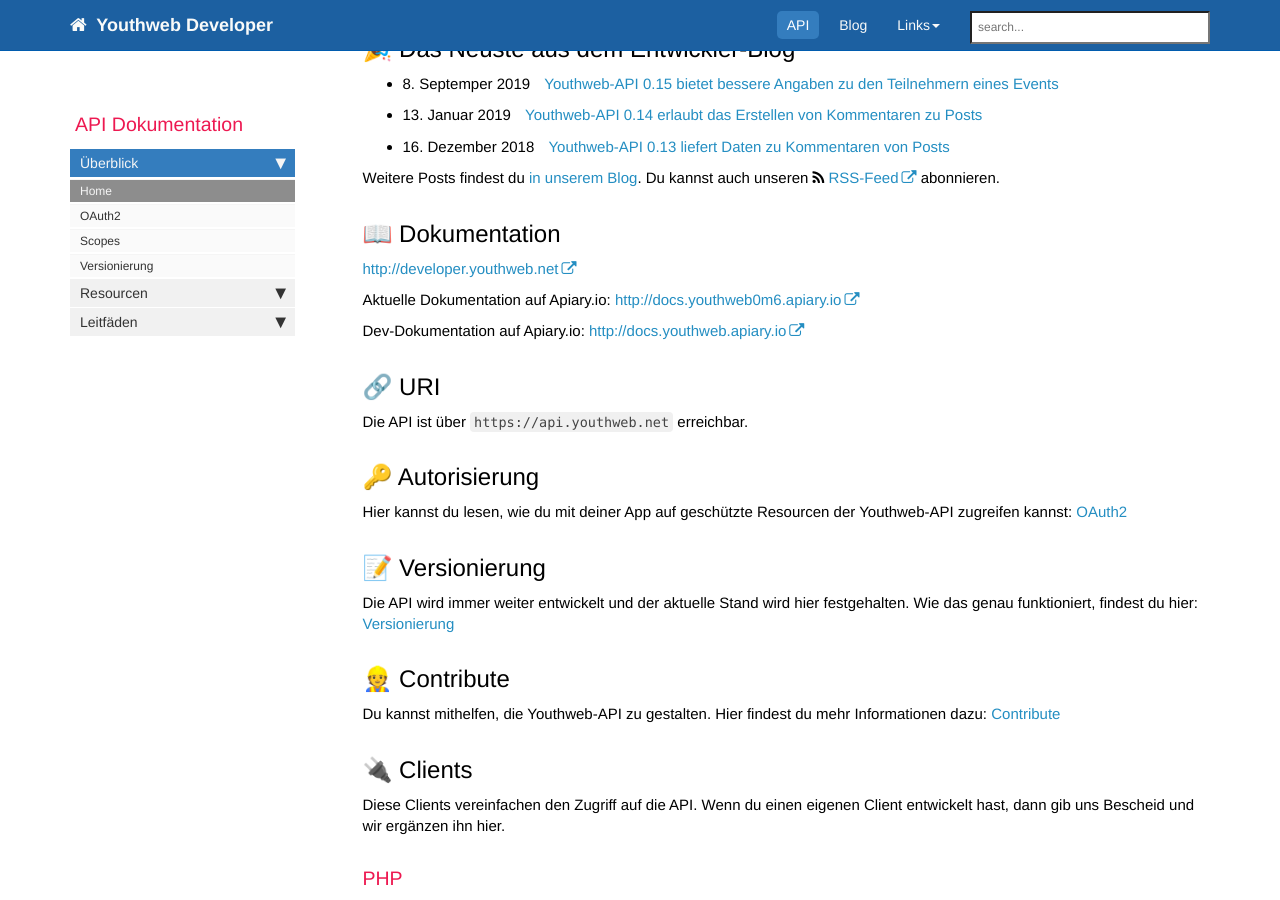
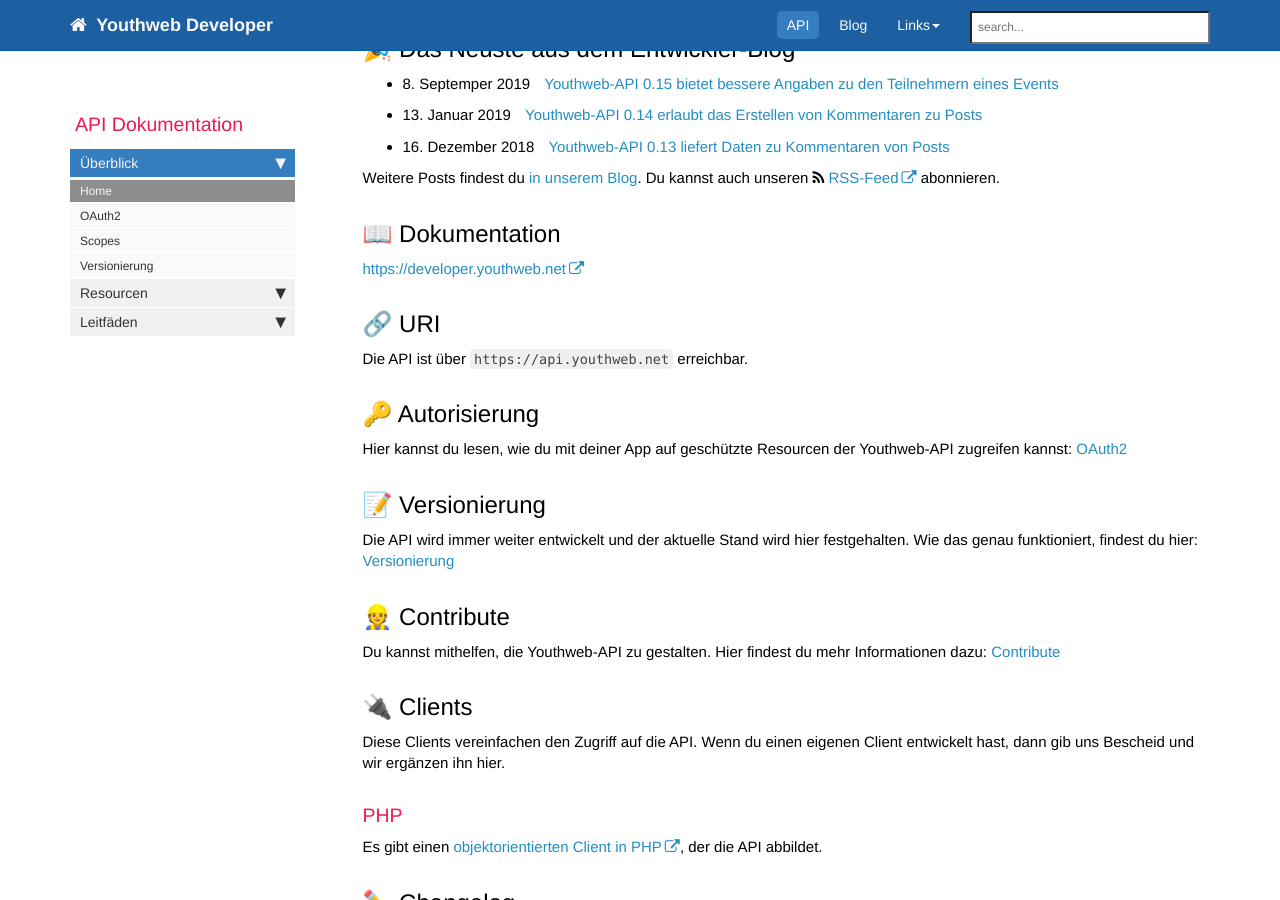
Before and after one commit to youthweb/youthweb-api, a Jekyll site: the page built from docs/index.md, in a window 1280 px wide and 900 px high, scrolled down 792 px. Built offline with Jekyll 4.4.1, drawn with Linux system fonts in a browser that asks for light colours; nearby versions of some CDN libraries; emoji names are drawn with the system emoji font; library files that are not in the unit come from our copies.

Commit message:
apiary-Links entfernt

```diff
--- a/docs/_data/topnav.yml
+++ b/docs/_data/topnav.yml
@@ -16,9 +16,7 @@ topnav_dropdowns:
       folderitems:
         - title: Youthweb
           external_url: https://youthweb.net
+        - title: Gitlab Repo
+          external_url: https://gitlab.com/youthweb/youthweb-api
         - title: Github Repo
           external_url: https://github.com/youthweb/youthweb-api
-        - title: Gitter Chat
-          external_url: https://gitter.im/youthweb/youthweb-api
-        - title: Apiary Dokumentation
-          external_url: http://docs.youthweb.apiary.io/
--- a/docs/index.md
+++ b/docs/index.md
@@ -26,11 +26,7 @@ Weitere Posts findest du [in unserem Blog][blog]. Du kannst auch unseren <span c
 
 ## :book: Dokumentation
 
-[http://developer.youthweb.net](http://developer.youthweb.net/)
-
-Aktuelle Dokumentation auf Apiary.io: [http://docs.youthweb0m6.apiary.io](http://docs.youthweb0m6.apiary.io/)
-
-Dev-Dokumentation auf Apiary.io: [http://docs.youthweb.apiary.io](http://docs.youthweb.apiary.io/)
+[https://developer.youthweb.net](http://developer.youthweb.net/)
 
 ## :link: URI
 
```
Also changed, not shown: docs/pages/api/api_endpoint_stats.md (+12 -1 lines).
